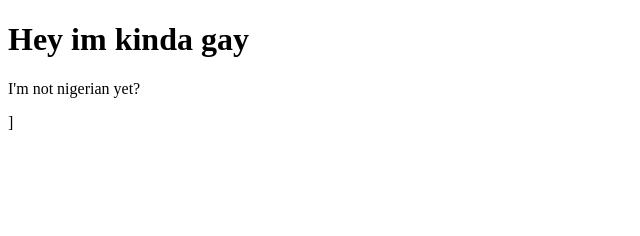
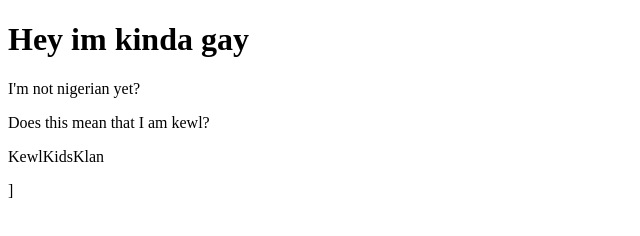
Before and after one commit to 5920001018/5920001018.github.io, a plain HTML site: page index.html in a window 1280 px wide. Shown: the whole page, without its empty margins (0-640 px from the left). Drawn offline with Linux system fonts and the light colour scheme.

Commit message:
Update index.html

```diff
--- a/index.html
+++ b/index.html
@@ -3,5 +3,7 @@
 <body>
 <h1>Hey im kinda gay</h1>
 <p>I'm not nigerian yet?</p>
+<p>Does this mean that I am kewl?</p>
+<p>KewlKidsKlan</p>
 </body>
 </html>]
```
